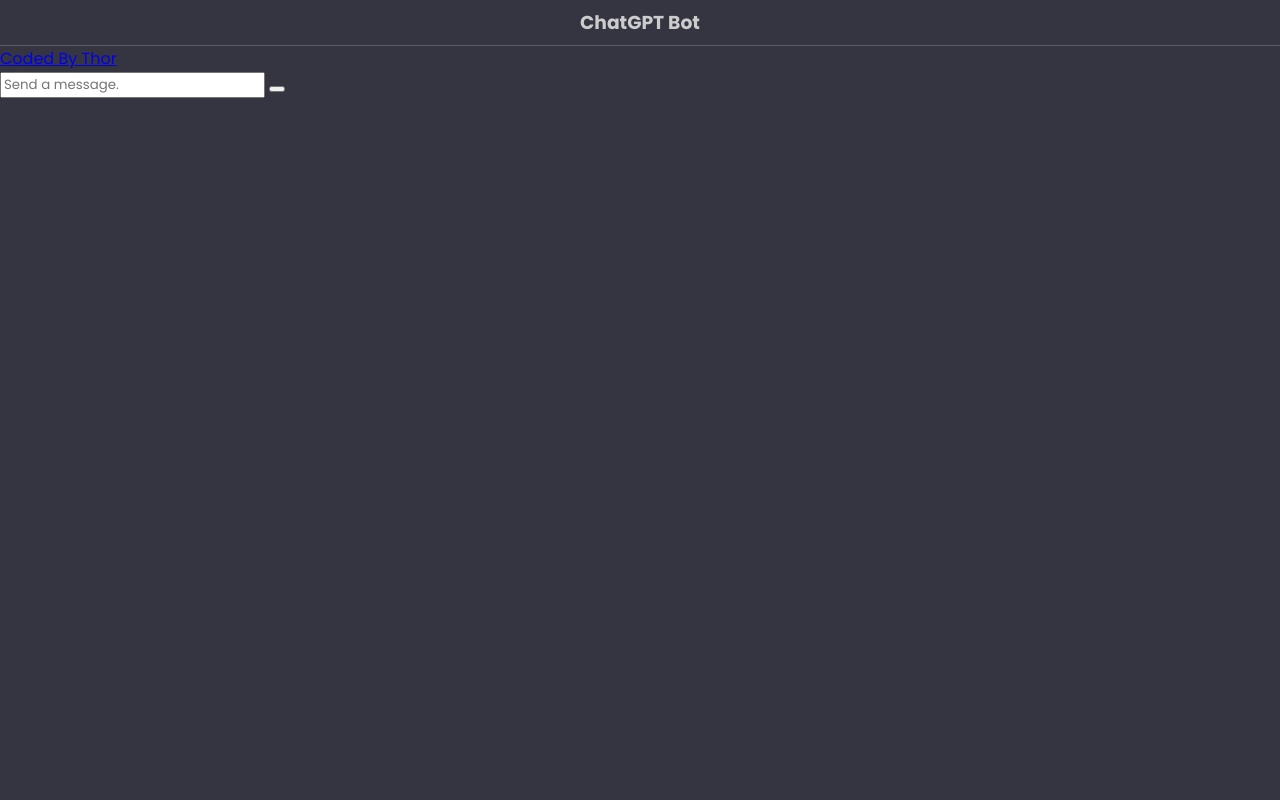
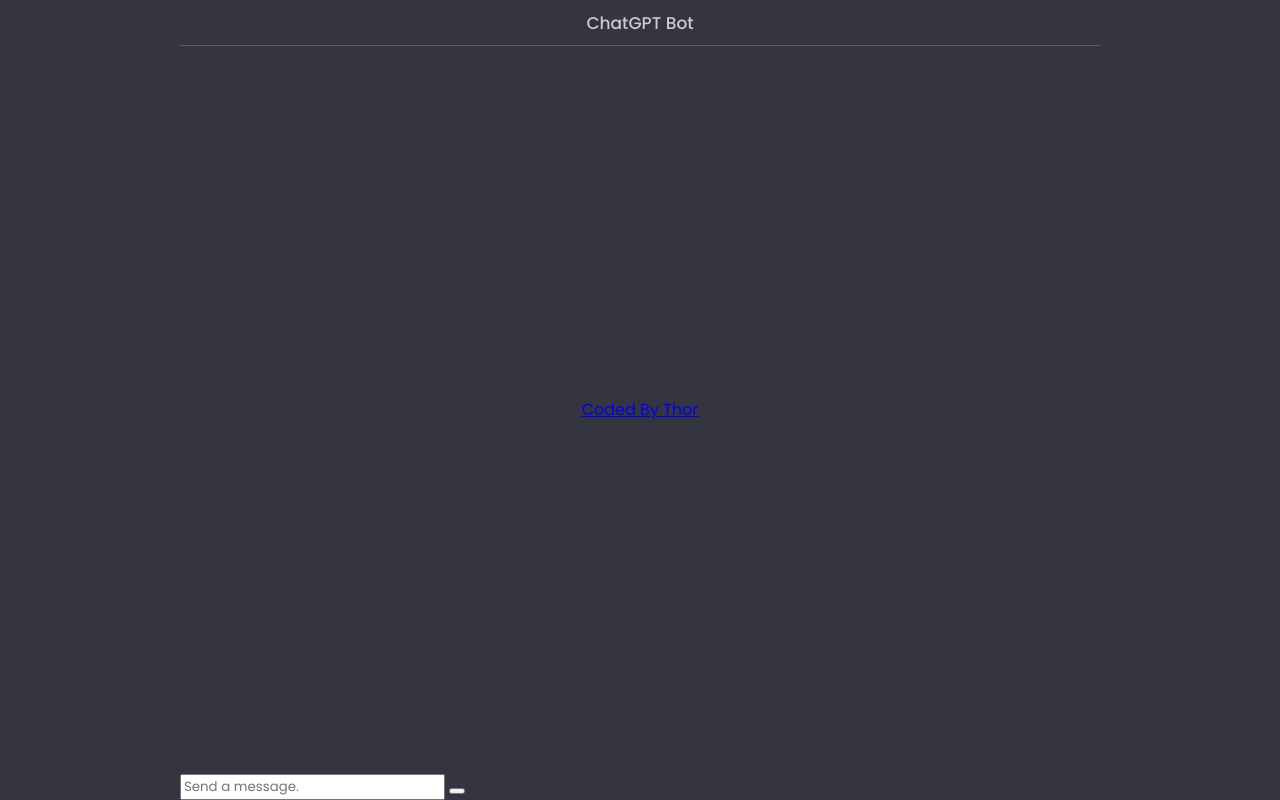
Before and after one commit to thorcamara/ChatGPT_bot, a plain HTML site: page index.html in a window 1280 px wide. Drawn offline with Linux system fonts and the light colour scheme.

Commit message:
Styled h3, .container and .info

```diff
--- a/style.css
+++ b/style.css
@@ -18,3 +18,24 @@
   border-bottom: 1px solid #5c5c66;
   height: 45px;
 }
+
+.header h3 {
+  font-size: 17px;
+  font-weight: 500;
+}
+
+.container {
+  max-width: 920px;
+  height: 100vh;
+  display: flex;
+  flex-direction: column;
+  justify-content: space-between;
+  margin: 0 auto;
+}
+
+.info {
+  display: flex;
+  align-items: center;
+  justify-content: center;
+  flex: 20;
+}
```
